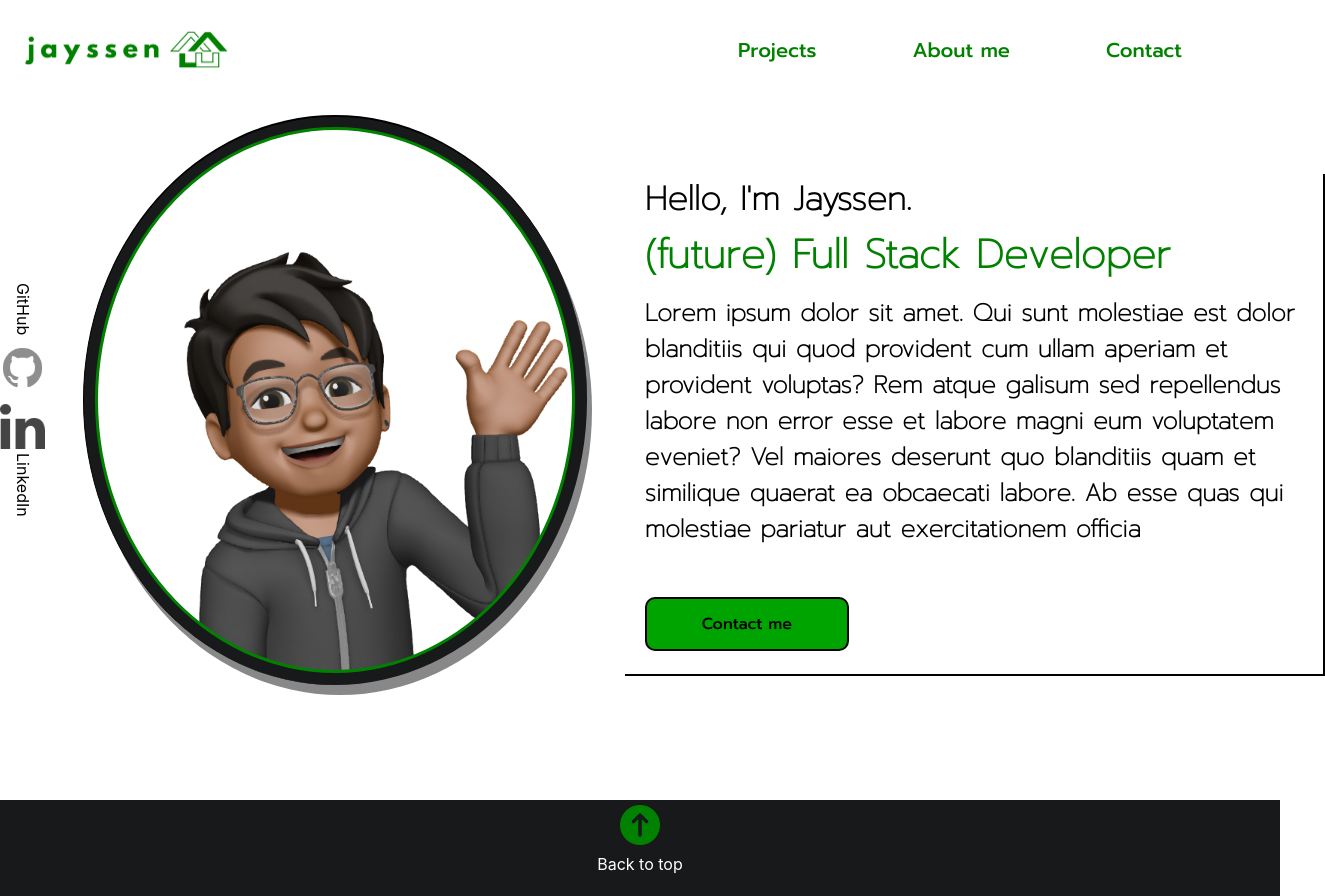
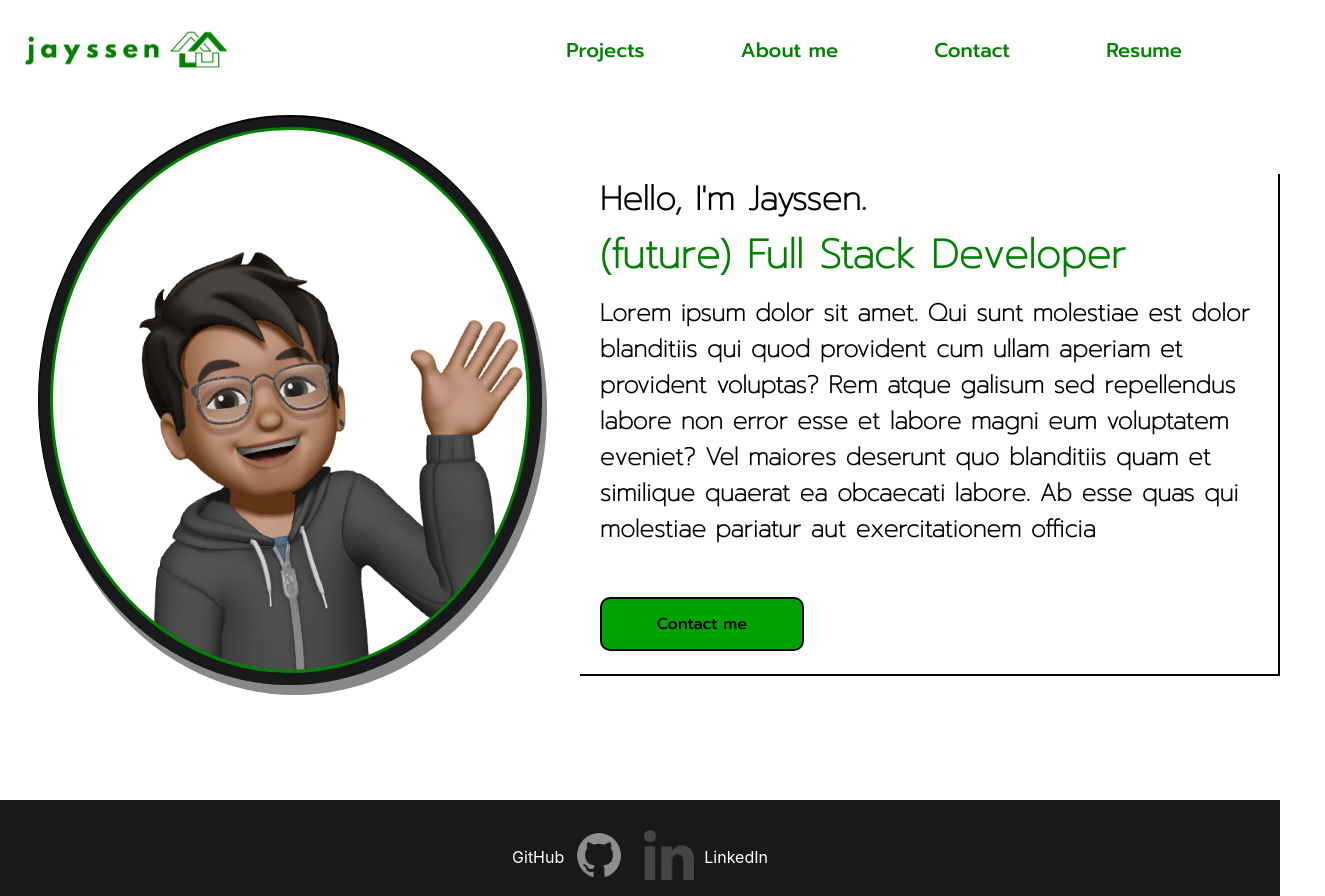
Before and after one commit to jsen07/portfolio-react, a React (Create React App) app: page / in a window 1280 px wide. Shown: the top 896 px of the page, 1325 px wide, since content can reach past the window. Built offline with nearby package versions, Linux system fonts and the light colour scheme.

Commit message:
added social links to footer

```diff
--- a/src/App.css
+++ b/src/App.css
@@ -77,22 +77,19 @@ nav ul li a:hover {
 }
 
 .social-links {
-    width: 200px;
-    height: 100vh;
+    width: 100%;
     display: flex;
-    flex-direction: column; /* displays elements in a column */
+    flex-direction: row; /* displays elements in a column */
     justify-content: center;
     align-items: center;
-    border-bottom: 10px solid #008100; /*  */
+    padding-top: 20px;
 }
 
-.social-links p {
-    writing-mode: vertical-lr; /* displays text vertically instead of horizontally */
-}
+
 .social-links img {
     height: 45px;
     width: 45px;
-    padding-top: 10px;
+    padding: 10px;
 }
 .avatar {
     width: 576px;
--- a/src/App.js
+++ b/src/App.js
@@ -13,13 +13,14 @@ function App() {
   return (
 <>
 <div className='header'>
-        <img src="assets/logo.png" className="logo" alt="website-logo-image"/>
+        <a href="/"><img src="assets/logo.png" class="logo" alt="website-logo-image"/></a>
         <nav className="nav-bar">
 
             <ul>
                 <li onClick={() => setPage(Projects)}><a href="#projects">Projects</a></li>
                 <li onClick={() => setPage(Aboutme)}><a href="#about">About me</a></li>
                 <li onClick={() => setPage(Contactme)}><a href="#contact">Contact</a></li>
+                <li><a href="assets/dummyResume.docx" download> Resume </a></li>
 
             </ul>
 
--- a/src/components/content-hero.js
+++ b/src/components/content-hero.js
@@ -3,11 +3,6 @@ import React from 'react'
 export default function ContentHero() {
   return (
     <section className="hero" id="hero">
-        <aside className="social-links">
-            <p>GitHub</p><a href="https://github.com/jsen07?tab=repositories" target="_blank"><img src="assets/icone-github-grise.png" alt="github-logo-icon"/></a>
-            <a href="https://uk.linkedin.com/" target="_blank"><img src="assets/PngItem_494342.png" alt="linkedin-logo-icon"/></a><p>LinkedIn</p>
-
-        </aside>
 
         <div className="hero-container">
             <figure className="avatar"></figure>
--- a/src/components/footer.js
+++ b/src/components/footer.js
@@ -4,8 +4,11 @@ export default function Footer() {
   return (
     <footer className="footer">
 
-        <a href="#hero"><img src="assets/icons8-scroll-up-90.png" alt="up-arrow-button"/></a>
-        <p> Back to top </p>
+        <div className="social-links">
+            <p>GitHub</p><a href="https://github.com/jsen07?tab=repositories" target="_blank"><img src="assets/icone-github-grise.png" alt="github-logo-icon"/></a>
+            <a href="https://uk.linkedin.com/" target="_blank"><img src="assets/PngItem_494342.png" alt="linkedin-logo-icon"/></a><p>LinkedIn</p>
+
+        </div>
     </footer>
   )
 }
```
Also changed, not shown: 1 other file (tests, documents, lock files or other folders).
